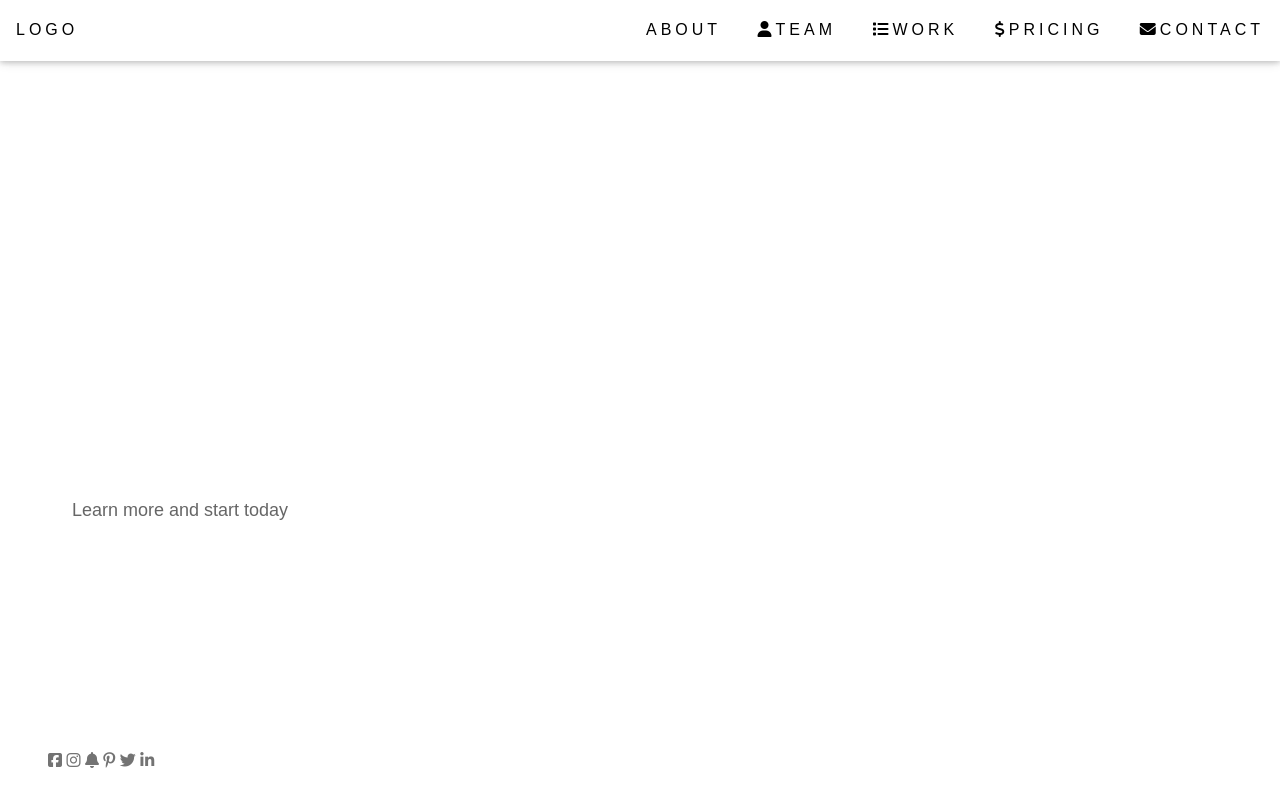
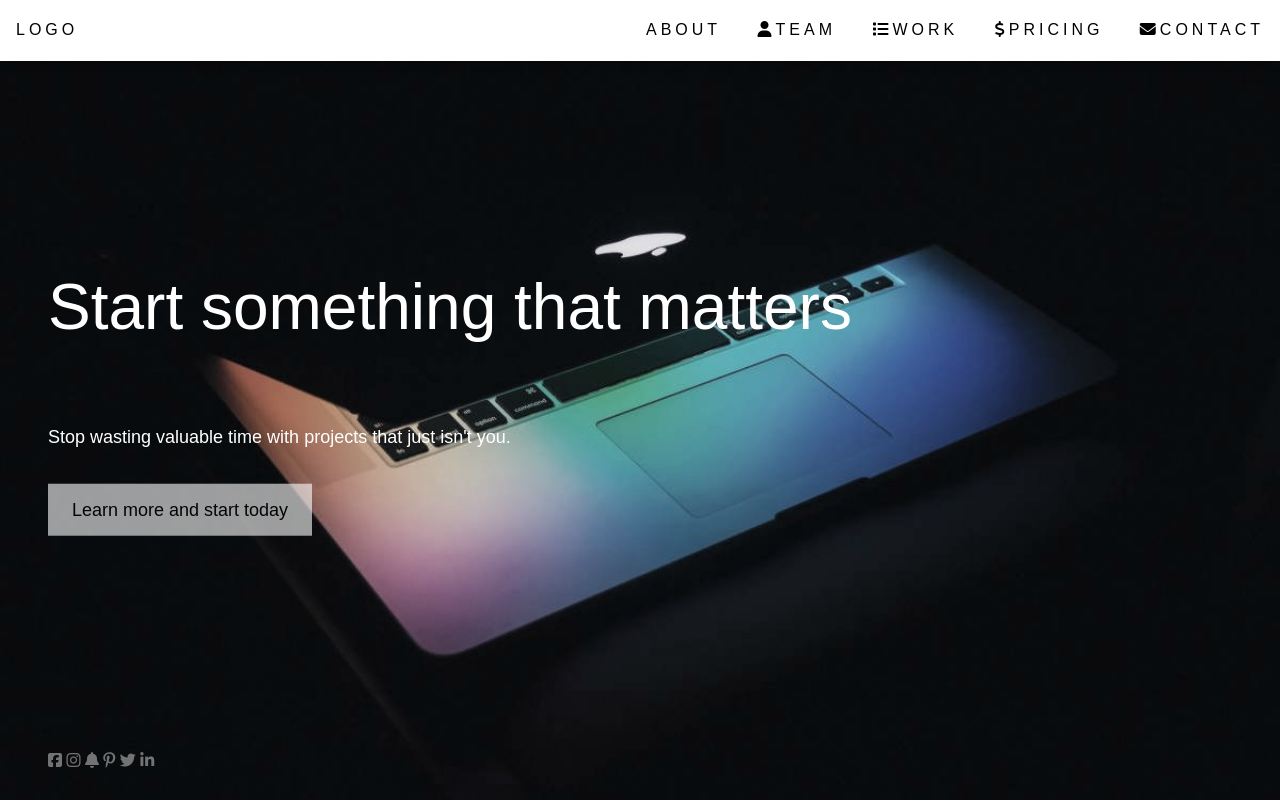
Before and after one commit to annewmiser/CreatedBy-TaiwindsCSS, a website: page index.html in a window 1280 px wide. Shown: the top 803 px of the page. Drawn offline with Linux system fonts and the light colour scheme; the site is published under a folder, as on GitHub Pages, so addresses that start at the root find nothing.

Commit message:
Fix path img for Github pages

```diff
--- a/index.html
+++ b/index.html
@@ -43,7 +43,8 @@
 
     </div>
 <!-- Start header  -->
-    <header class="bg-[url('/dist/img/mac.jpg')] bg-cover bg-center min-h-screen grayscale-50 relative " id="home">
+    <header style="background-image: url('dist/img/mac.jpg')" class="bg-cover bg-center min-h-screen grayscale-50 relative"
+      id="home">
       <div class="absolute top-1/2 left-0 z-1 text-white  -translate-x-0  -translate-y-1/2 p-[48px]">
         <span class="text-[64px] hidden sm:block">Start something that matters</span>
         <br>
```
Also changed, not shown: dist/style.css.
